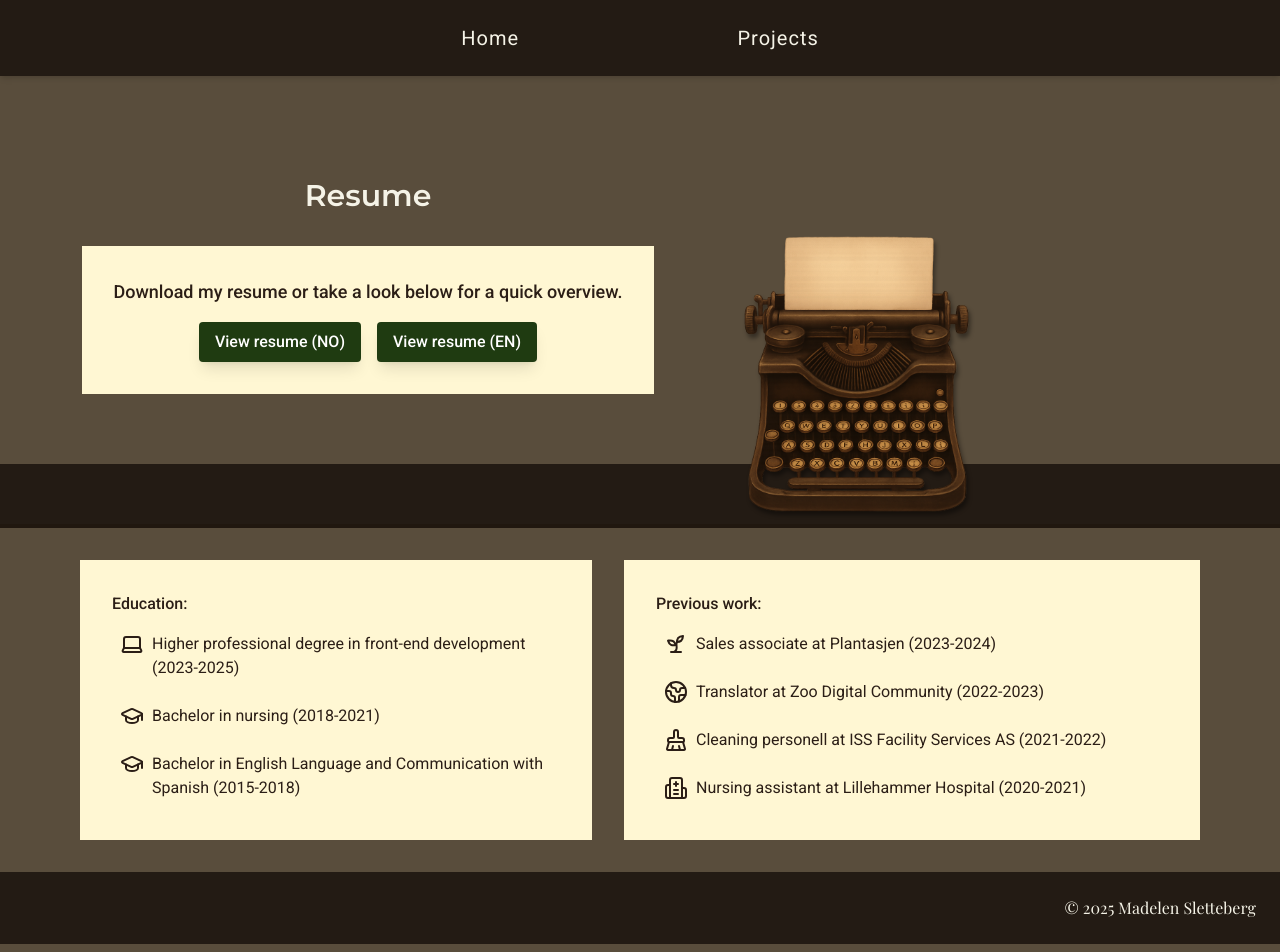
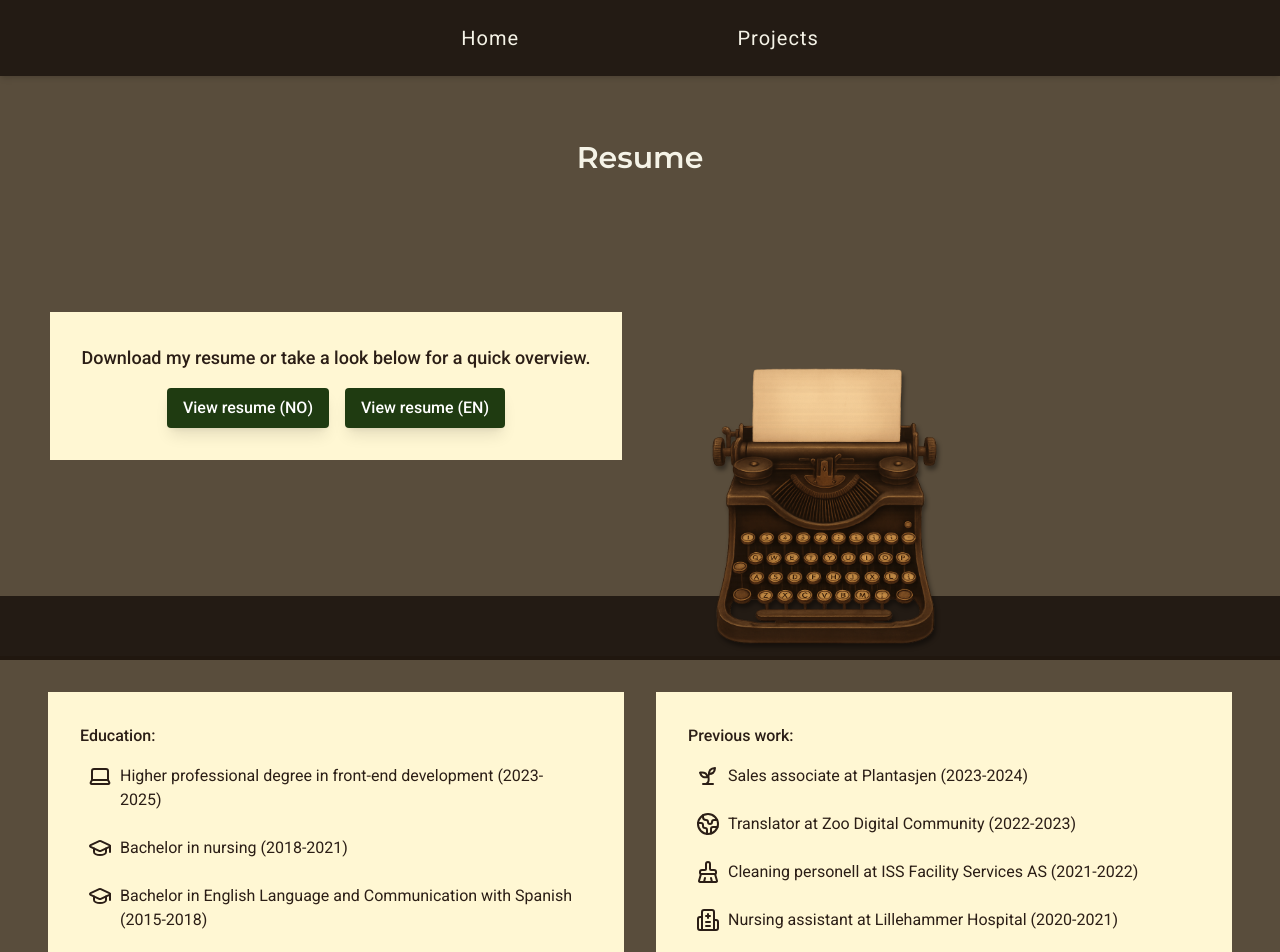
Before and after one commit to maddipaddi/maddipaddi, a React (Vite) app: page /resume in a window 1280 px wide. Shown: the top 952 px of the page. Built offline with nearby package versions, Linux system fonts and the light colour scheme; a web font is replaced by a local one.

Commit message:
feat: improve resume layout

```diff
--- a/src/pages/Resume.jsx
+++ b/src/pages/Resume.jsx
@@ -10,11 +10,11 @@ import {
 export default function Resume() {
   return (
     <article>
+      <h1 className="text-3xl font-heading font-semibold mt-16 mb-8 text-center">
+        Resume
+      </h1>
       <div className="flex flex-wrap justify-center mb-8 gap-8 items-center">
         <div className="px-4">
-          <h1 className="text-3xl font-heading font-semibold mt-16 mb-8 text-center">
-            Resume
-          </h1>
           <div className="flex flex-col bg-background text-copy p-8 md:max-w-xl">
             <p className="mb-4 text-lg font-medium">
               Download my resume or take a look below for a quick overview.
@@ -39,17 +39,17 @@ export default function Resume() {
             </div>
           </div>
         </div>
-        <div className="md:min-w-lg px-4">
+        <div className="md:min-w-xl px-4">
           <img
             src="/assets/typewriter-ChatGPT.png"
             alt="Brown typewriter with a paper loaded."
-            className="w-70 translate-y-16 lg:translate-y-20 drop-shadow-[2px_4px_2px_rgba(0,0,0,0.4)]"
+            className="w-70 translate-y-20 drop-shadow-[2px_4px_2px_rgba(0,0,0,0.4)]"
           />
         </div>
       </div>
       <div className="bg-primary h-16 border-b-4 border-bookshelf-border"></div>
       <div className="flex flex-wrap justify-center mb-8 gap-8 items-center px-4">
-        <div className="self-stretch bg-background text-copy p-8 mt-8 lg:max-w-xl xl:max-w-lg">
+        <div className="self-stretch bg-background text-copy p-8 mt-8 md:max-w-xl">
           <h2 className="mb-2 font-medium">Education:</h2>
           <ul className="flex flex-wrap gap-2">
             <li className="flex gap-2 p-2">
@@ -66,7 +66,7 @@ export default function Resume() {
             </li>
           </ul>
         </div>
-        <div className="bg-background text-copy p-8 mt-8 lg:max-w-xl xl:max-w-xl">
+        <div className="bg-background text-copy p-8 mt-8 md:max-w-xl">
           <h2 className="mb-2 font-medium">Previous work:</h2>
           <ul className="flex flex-wrap gap-2">
             <li className="flex gap-2 p-2">
```
